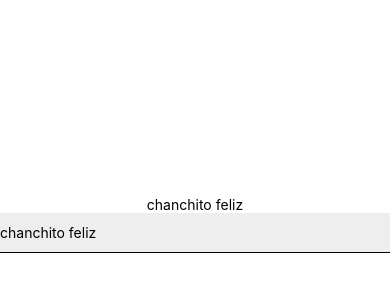
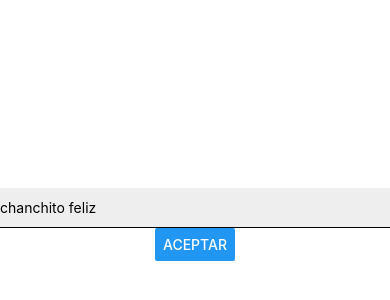
Before and after one commit to RaskovskyDavid/ReactNativePracticando, a React Native app: screen / in a window 390 px wide. Shown: the part 198-498 px from the top of the page. Built offline with nearby package versions, Linux system fonts and the light colour scheme.

Commit message:
Botones Button and hooks

```diff
--- a/App.js
+++ b/App.js
@@ -1,4 +1,4 @@
-import { StyleSheet, Text, View , TextInput, Dimensions} from 'react-native';
+import { StyleSheet, Text, View , TextInput, Dimensions, Button} from 'react-native';
 import  { useState } from 'react';
 
 const width = Dimensions.get('window').width
@@ -10,10 +10,14 @@ const Texto = (props) => {
 
 export default function App() {
   const [textito, setTextito] = useState('chanchito feliz');
+  const [textSubmit, setTextSubmit] = useState('');
   return (
     <View style={styles.container}>
-      <Texto>{textito}</Texto>
+      <Texto>{textSubmit}</Texto>
       <TextInput style={styles.input} placeholder='Escribir aqui' onChangeText={t => setTextito(t)} defaultValue={textito} ></TextInput>
+      <Button title='Aceptar' onPress={()=> {
+        setTextSubmit(textito)
+      }}></Button>
     </View>
   );
 }
```
Also changed, not shown: 1 other file (tests, documents, lock files or other folders).
